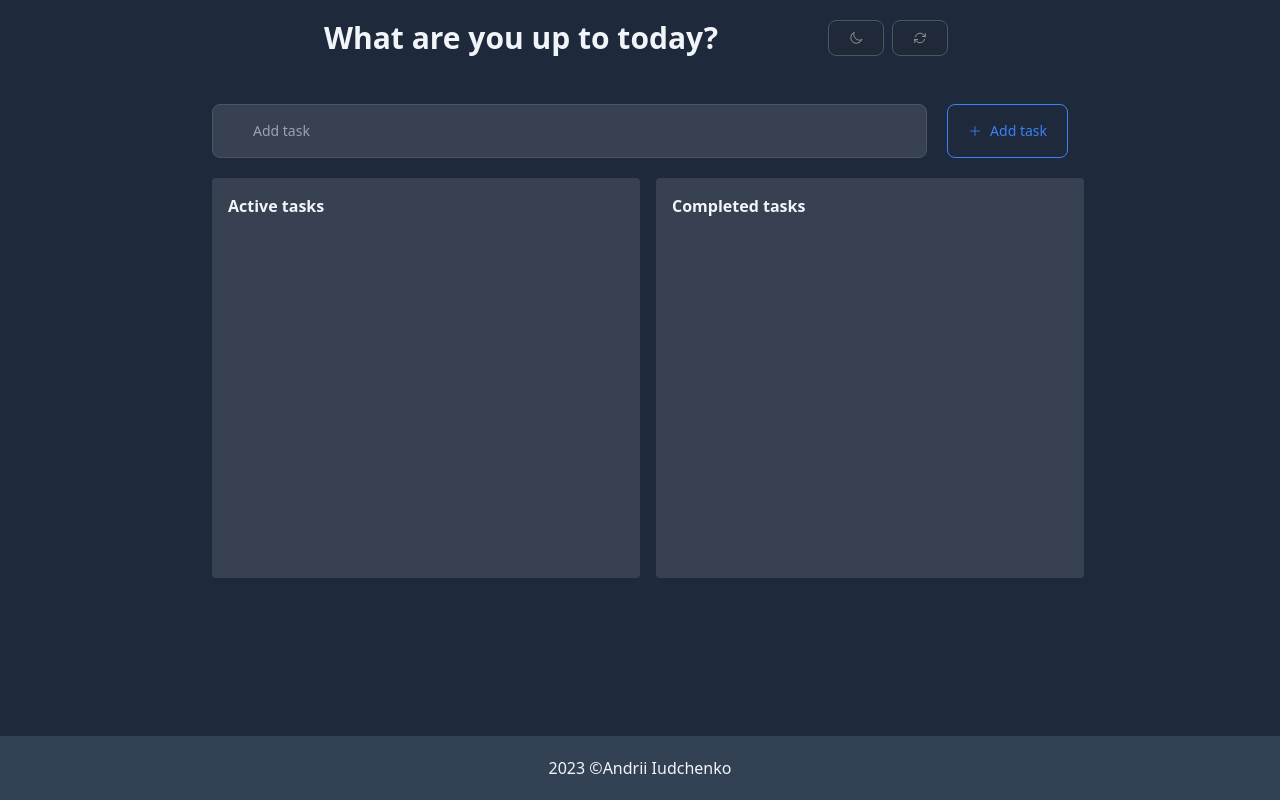
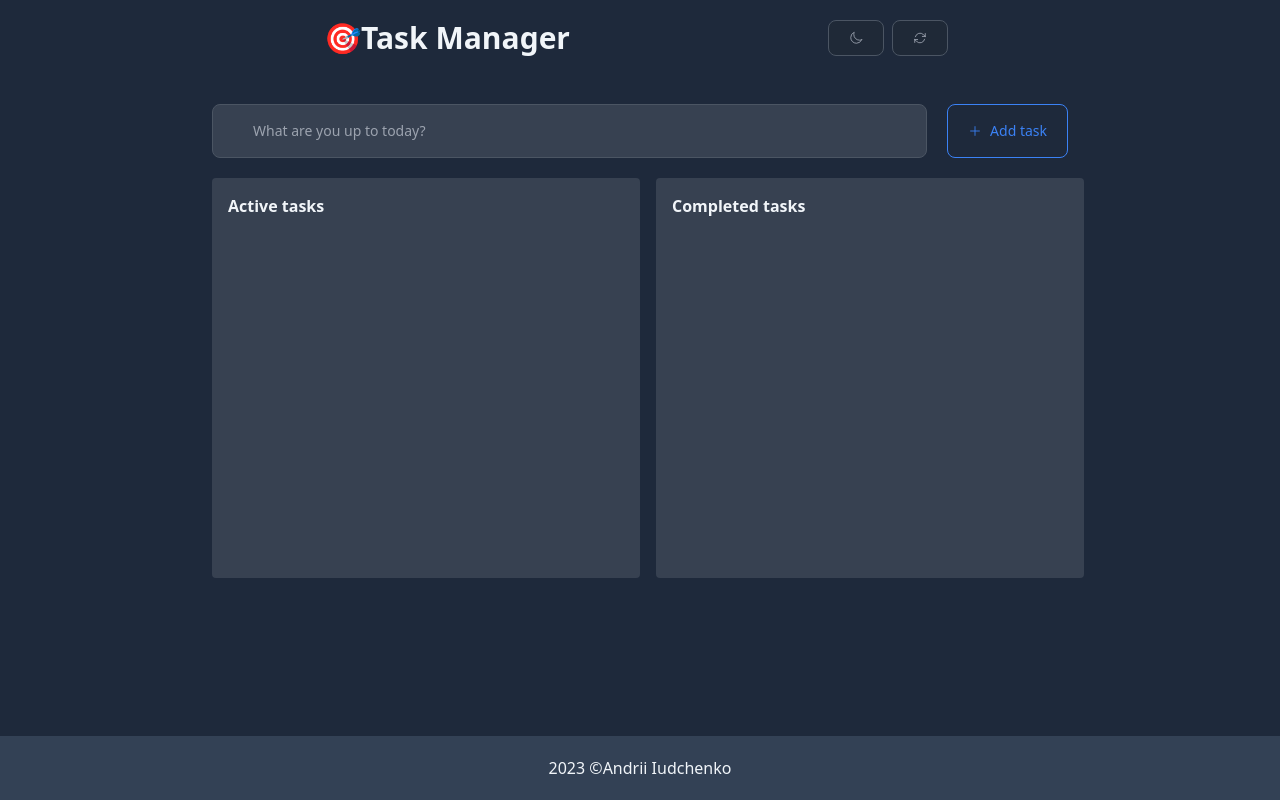
Before and after one commit to iudchenko/draggable-task-manager, a React (Vite) app: page / in a window 1280 px wide. Built offline with nearby package versions, Linux system fonts and the light colour scheme.

Commit message:
changed header

```diff
--- a/src/components/AddTask.tsx
+++ b/src/components/AddTask.tsx
@@ -29,7 +29,7 @@ export default function AddTask() {
       <div className="flex gap-2 lg:gap-5 mb-5 flex-col lg:flex-row">
         <input
           className="block grow p-4 pl-10 text-sm text-gray-900 border border-gray-300 rounded-lg bg-gray-50 focus:ring-blue-500 focus:border-blue-500 dark:bg-gray-700 dark:border-gray-600 dark:placeholder-gray-400 dark:text-white dark:focus:ring-blue-500 dark:focus:border-blue-500"
-          placeholder="Add task"
+          placeholder="What are you up to today?"
           value={text}
           onChange={(e) => setText(e.target.value)}
         />
--- a/src/components/Header.tsx
+++ b/src/components/Header.tsx
@@ -5,7 +5,7 @@ function Header() {
   return (
     <header className="flex flex-col lg:flex-row justify-between p-5 max-w-2xl mx-auto gap-2">
       <h1 className="text-xl md:text-3xl font-bold justify-center">
-        What are you up to today?
+        🎯Task Manager
       </h1>
       <div>
         <DarkModeToggle />
```
